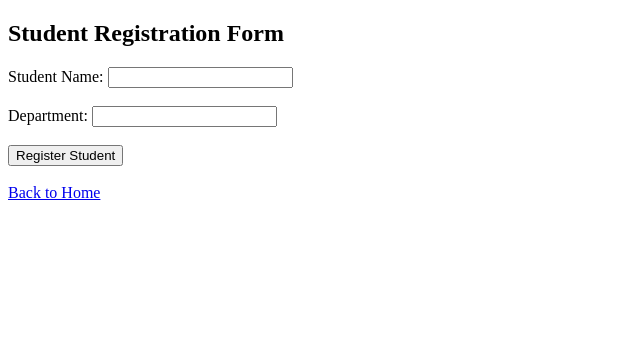
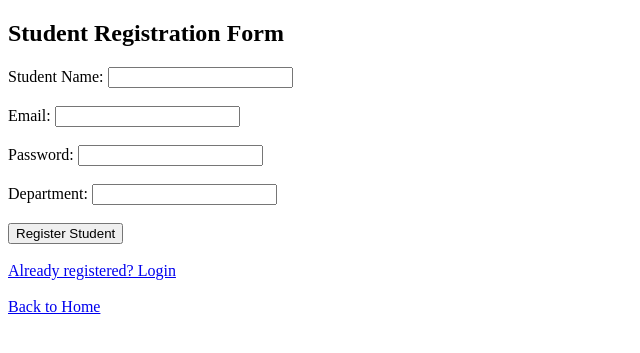
Before and after one commit to gokul1122-git/StudentManagement, a Flask app: page /register in a window 1280 px wide. Shown: the top 353 px of the page, without its empty margins (0-640 px from the left). Run offline with Flask 3, Linux system fonts and the light colour scheme.

Commit message:
Add student login and signup functionality

```diff
--- a/app.py
+++ b/app.py
@@ -1,88 +1,143 @@
 
 from flask import Flask, render_template, request, redirect, url_for
+from werkzeug.security import generate_password_hash
+from login import login_bp
 import sqlite3
 
 app = Flask(__name__)
 
-# Database connection
+app.secret_key = "student-management-secret-key"
+
+app.register_blueprint(login_bp)
+
+
+# DATABASE CONNECTION
 def connect_db():
     return sqlite3.connect("students.db")
 
 
-# Create database table
-with connect_db() as con:
-    con.execute("""
-        CREATE TABLE IF NOT EXISTS students (
-            id INTEGER PRIMARY KEY AUTOINCREMENT,
-            name TEXT NOT NULL,
-            department TEXT NOT NULL
-        )
-    """)
+# CREATE AND UPDATE DATABASE TABLE
+def init_db():
+
+    with connect_db() as con:
+
+        con.execute("""
+            CREATE TABLE IF NOT EXISTS students (
+                id INTEGER PRIMARY KEY AUTOINCREMENT,
+                name TEXT NOT NULL,
+                department TEXT NOT NULL
+            )
+        """)
+
+        # Add email column if it does not exist
+        columns = [
+            row[1] for row in
+            con.execute("PRAGMA table_info(students)").fetchall()
+        ]
+
+        if "email" not in columns:
+            con.execute("ALTER TABLE students ADD COLUMN email TEXT")
+
+        if "password" not in columns:
+            con.execute("ALTER TABLE students ADD COLUMN password TEXT")
+
+        # Prevent duplicate email registrations
+        con.execute("""
+            CREATE UNIQUE INDEX IF NOT EXISTS idx_students_email
+            ON students(email)
+        """)
 
 
-# READ - Display all students
+init_db()
+
+
+# READ - DISPLAY ALL STUDENTS
 @app.route("/")
 def home():
+
     with connect_db() as con:
         students = con.execute(
-            "SELECT * FROM students"
+            "SELECT id, name, department FROM students"
         ).fetchall()
 
     return render_template("index.html", students=students)
 
 
-# CREATE - Add a new student
+# CREATE - STUDENT REGISTRATION
 @app.route("/register", methods=["GET", "POST"])
 def register():
 
     if request.method == "POST":
-        name = request.form["name"]
-        department = request.form["department"]
 
-        with connect_db() as con:
-            con.execute(
-                "INSERT INTO students (name, department) VALUES (?, ?)",
-                (name, department)
-            )
+        name = request.form["name"].strip()
+        email = request.form["email"].strip()
+        password = request.form["password"]
+        department = request.form["department"].strip()
 
-        return redirect(url_for("home"))
+        if not all([name, email, password, department]):
+            return "All fields are required", 400
+
+        hashed_password = generate_password_hash(password)
+
+        try:
+            with connect_db() as con:
+                con.execute("""
+                    INSERT INTO students
+                    (name, email, password, department)
+                    VALUES (?, ?, ?, ?)
+                """, (
+                    name,
+                    email,
+                    hashed_password,
+                    department
+                ))
+
+        except sqlite3.IntegrityError:
+            return "Email already registered", 409
+
+        return redirect(url_for("login.login"))
 
     return render_template("register.html")
 
 
-# UPDATE - Edit student details
+# UPDATE - EDIT STUDENT DETAILS
 @app.route("/update/<int:id>", methods=["GET", "POST"])
 def update(id):
 
     with connect_db() as con:
+
         student = con.execute(
-            "SELECT * FROM students WHERE id = ?", (id,)
+            "SELECT id, name, department FROM students WHERE id = ?",
+            (id,)
         ).fetchone()
 
         if student is None:
             return "Student not found", 404
 
         if request.method == "POST":
+
             name = request.form["name"]
             department = request.form["department"]
 
-            con.execute(
-                "UPDATE students SET name = ?, department = ? WHERE id = ?",
-                (name, department, id)
-            )
+            con.execute("""
+                UPDATE students
+                SET name = ?, department = ?
+                WHERE id = ?
+            """, (name, department, id))
 
             return redirect(url_for("home"))
 
     return render_template("edit.html", student=student)
 
 
-# DELETE - Remove student
+# DELETE - REMOVE STUDENT
 @app.route("/delete/<int:id>", methods=["POST"])
 def delete(id):
 
     with connect_db() as con:
         con.execute(
-            "DELETE FROM students WHERE id = ?", (id,)
+            "DELETE FROM students WHERE id = ?",
+            (id,)
         )
 
     return redirect(url_for("home"))
--- a/templates/register.html
+++ b/templates/register.html
@@ -15,6 +15,16 @@
 
         <br><br>
 
+        <label>Email:</label>
+        <input type="email" name="email" required>
+
+        <br><br>
+
+        <label>Password:</label>
+        <input type="password" name="password" required>
+
+        <br><br>
+
         <label>Department:</label>
         <input type="text" name="department" required>
 
@@ -26,6 +36,10 @@
 
     <br>
 
+    <a href="/login">Already registered? Login</a>
+
+    <br><br>
+
     <a href="/">Back to Home</a>
 
 </body>
```
Also changed, not shown: login.py (added, +46 -0 lines), templates/login.html (added, +36 -0 lines), 2 other files.
